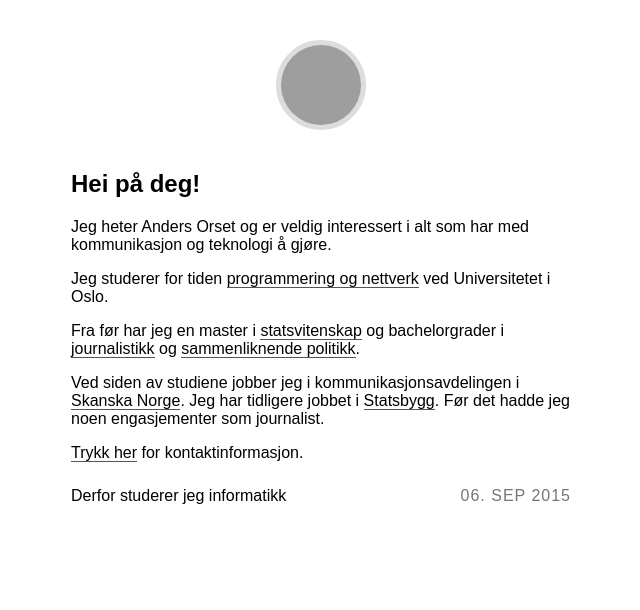
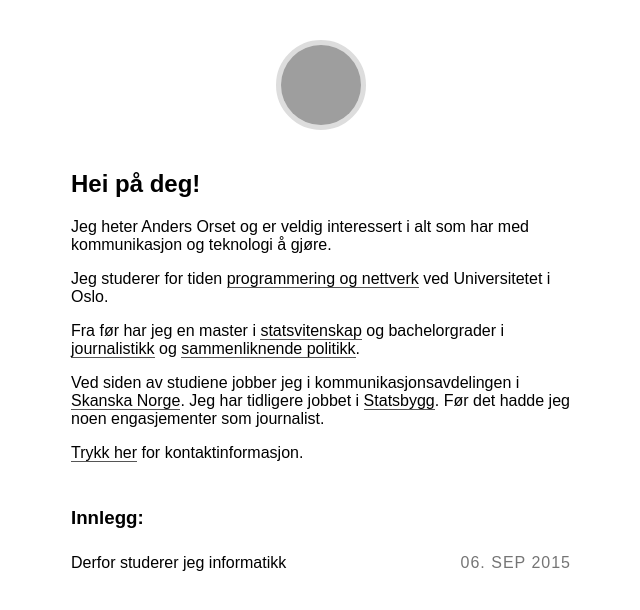
Before and after one commit to aorset/aorset.github.io, a Jekyll site: the page built from index.html, in a window 1280 px wide, cut to the strip 0-610 px from the top of the page. Shown: the whole strip, without its empty margins (319-959 px from the left). Built offline with Jekyll 4.4.1, drawn with Linux system fonts in a browser that asks for light colours; some web fonts are replaced; grey boxes are pictures that could not be loaded.

Commit message:
mellomoverskrift

```diff
--- a/index.html
+++ b/index.html
@@ -15,6 +15,7 @@ layout: default
 
 		<p><a href="/kontakt">Trykk her</a> for kontaktinformasjon.</p>
 
+		<h3>Innlegg:</h3>
 
 		{% for post in site.posts %}
 
```
